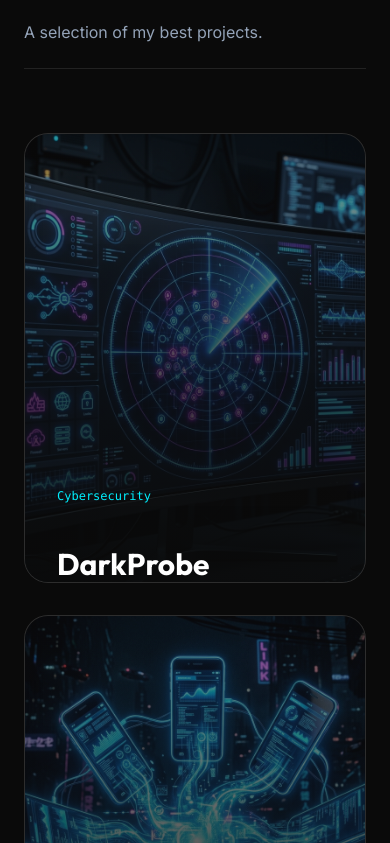
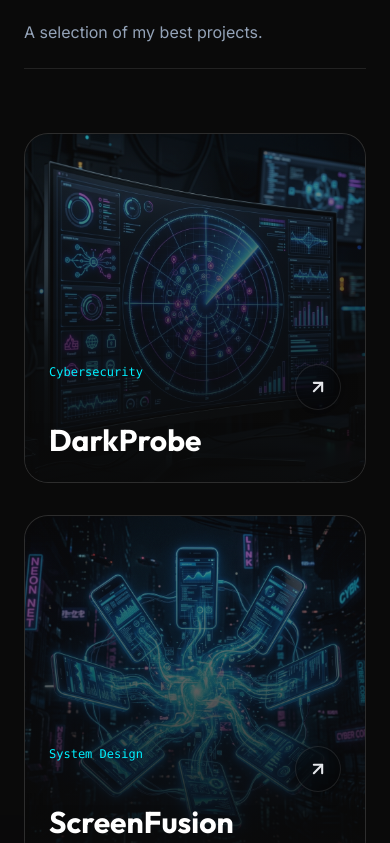
Before and after one commit to abhinaavchauhan/portfolio, a React (Vite) app: page / in a window 390 px wide. Shown: the part 4121-4964 px from the top of the page. Built offline with nearby package versions, Linux system fonts and the light colour scheme.

Commit message:
Initial commit

```diff
--- a/src/components/Projects.jsx
+++ b/src/components/Projects.jsx
@@ -34,7 +34,7 @@
               viewport={{ once: true, margin: "-50px" }}
               transition={{ duration: 0.6, delay: index * 0.1 }}
               onClick={() => setSelectedProject(project)}
-              className="group cursor-pointer rounded-3xl overflow-hidden glass-panel relative h-[450px] flex flex-col justify-end p-8 border border-white/10"
+              className="group cursor-pointer rounded-3xl overflow-hidden glass-panel relative h-[350px] md:h-[450px] flex flex-col justify-end p-6 md:p-8 border border-white/10"
             >
               {/* Background Image */}
               <div className="absolute inset-0 z-0">
@@ -48,7 +48,7 @@
               {/* Gradient Overlay for legibility */}
               <div className="absolute inset-0 bg-gradient-to-t from-background via-background/90 to-transparent z-10 opacity-90 transition-opacity duration-500 group-hover:opacity-100" />
 
-              <div className="relative z-20 transform translate-y-8 group-hover:translate-y-0 transition-transform duration-500 w-full">
+              <div className="relative z-20 transform md:translate-y-8 group-hover:translate-y-0 transition-transform duration-500 w-full">
                 <div className="flex justify-between items-start mb-3">
                   <span className="text-xs font-mono text-accent1 block">{project.category}</span>
                   {project.link && (
@@ -57,7 +57,7 @@
                       target="_blank"
                       rel="noopener noreferrer"
                       onClick={(e) => e.stopPropagation()}
-                      className="p-3 bg-black/40 border border-white/10 rounded-full hover:bg-accent1 hover:text-black transition-all duration-300 backdrop-blur-md opacity-0 group-hover:opacity-100 transform translate-y-4 group-hover:translate-y-0 shadow-[0_0_15px_rgba(0,0,0,0.5)] hover:shadow-[0_0_20px_rgba(0,240,255,0.4)] hover:scale-110"
+                      className="p-3 bg-black/40 border border-white/10 rounded-full hover:bg-accent1 hover:text-black transition-all duration-300 backdrop-blur-md opacity-100 md:opacity-0 group-hover:opacity-100 transform md:translate-y-4 group-hover:translate-y-0 shadow-[0_0_15px_rgba(0,0,0,0.5)] hover:shadow-[0_0_20px_rgba(0,240,255,0.4)] hover:scale-110"
                       title="View Code on GitHub"
                     >
                       <ArrowUpRight size={20} strokeWidth={2.5} />
@@ -66,7 +66,7 @@
                 </div>
                 <h3 className="text-3xl font-bold text-white group-hover:text-accent1 transition-colors duration-300 w-full pr-12">{project.title}</h3>
 
-                <div className="opacity-0 group-hover:opacity-100 transition-opacity duration-500 delay-100 h-0 group-hover:h-auto overflow-hidden">
+                <div className="opacity-0 group-hover:opacity-100 transition-all duration-500 delay-100 h-0 group-hover:h-auto overflow-hidden">
                   <p className="text-gray-200 text-sm mb-6 leading-relaxed line-clamp-3">{project.description}</p>
                   <div className="flex gap-2 flex-wrap pb-4">
                     {project.techStack.map((tech, i) => (
@@ -92,7 +92,7 @@
             initial={{ opacity: 0 }}
             animate={{ opacity: 1 }}
             exit={{ opacity: 0 }}
-            className="fixed inset-0 z-50 flex items-center justify-center p-4 sm:p-6"
+            className="fixed inset-0 z-50 flex items-center justify-center p-8 sm:p-6"
           >
             <div
               className="absolute inset-0 bg-background/80 backdrop-blur-md"
@@ -102,7 +102,7 @@
               initial={{ scale: 0.95, opacity: 0, y: 30 }}
               animate={{ scale: 1, opacity: 1, y: 0 }}
               exit={{ scale: 0.95, opacity: 0, y: 30 }}
-              className="bg-surface w-full max-w-4xl rounded-3xl relative z-10 shadow-2xl overflow-hidden border border-[var(--border-color)] flex flex-col md:flex-row max-h-[90vh]"
+              className="bg-surface w-full max-w-4xl rounded-3xl relative z-10 shadow-2xl overflow-hidden border border-[var(--border-color)] flex flex-col md:flex-row max-h-[60vh] md:max-h-[90vh]"
             >
               <button
                 onClick={() => setSelectedProject(null)}
@@ -118,11 +118,11 @@
                   alt={selectedProject.title}
                   className="w-full h-full object-cover"
                 />
-                <div className="absolute inset-0 bg-gradient-to-t from-background md:bg-gradient-to-r md:from-transparent md:to-background pointer-events-none" />
+                <div className="absolute inset-0 bg-gradient-to-t from-background via-transparent to-transparent md:via-transparent md:bg-gradient-to-r md:from-transparent md:to-background pointer-events-none" />
               </div>
 
               {/* Content Side */}
-              <div className="w-full md:w-1/2 p-8 md:p-12 overflow-y-auto bg-surface/80 relative">
+              <div className="w-full md:w-1/2 p-6 md:p-12 overflow-y-auto bg-surface/80 relative flex-1">
                 <span className="text-sm font-mono text-accent1 mb-3 block">{selectedProject.category}</span>
                 <h3 className="text-4xl font-bold mb-6 leading-tight">{selectedProject.title}</h3>
 
```
